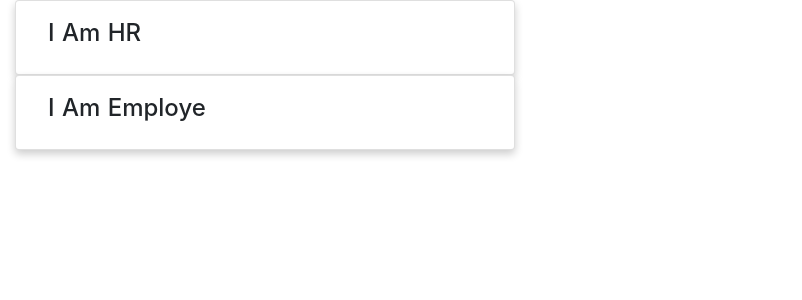
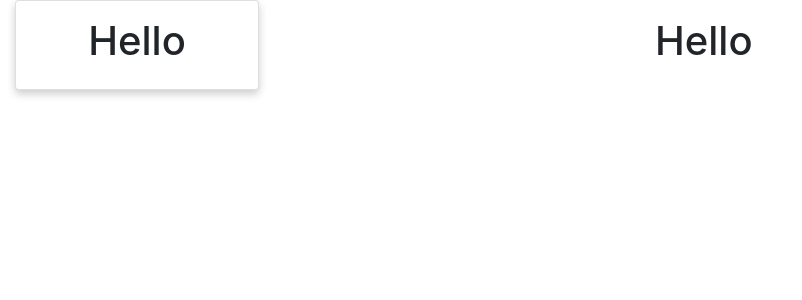
Before and after one commit to tansionline/entrylevel, a Nuxt app: page /first-setup in a window 1280 px wide. Shown: the top 300 px of the page, without its empty margins (0-802 px from the left). Built offline with nearby package versions, Linux system fonts and the light colour scheme.

Commit message:
Employe deleted, first-setup updated

```diff
--- a/pages/employe.vue
+++ /dev/null
@@ -1,9 +0,0 @@
-<script>
-export default {}
-</script>
-
-<template>
-  <div>
-    <h1>Employe</h1>
-  </div>
-</template>
--- a/pages/first-setup.vue
+++ b/pages/first-setup.vue
@@ -15,18 +15,18 @@ export default {
 </script>
 
 <template>
-  <div class="container-fluid">
-    <div class="card" v-on:click="hr">
-      <div class="container">
-        <h4>I Am HR</h4>
-      </div>
-    </div>
-    <div class="card" v-on:click="employe">
-      <div class="container">
-        <h4>I Am Employe</h4>
-      </div>
-    </div>
-  </div>
+  <b-container fluid>
+    <b-row align-v="center">
+      <b-col cols="6">
+        <div class="card">
+          <h1>Hello</h1>
+        </div>
+      </b-col>
+      <b-col cols="6">
+        <h1>Hello</h1>
+      </b-col>
+    </b-row>
+  </b-container>
 </template>
 
 <style scoped>
@@ -43,10 +43,4 @@ export default {
 .card:hover {
   box-shadow: 0 8px 16px 0 rgba(0, 0, 0, 0.2);
 }
-
-.container {
-  display: flex;
-
-  padding: 2px 16px;
-}
 </style>
```
